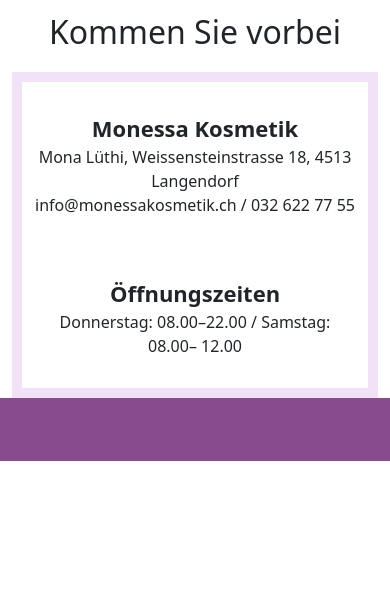
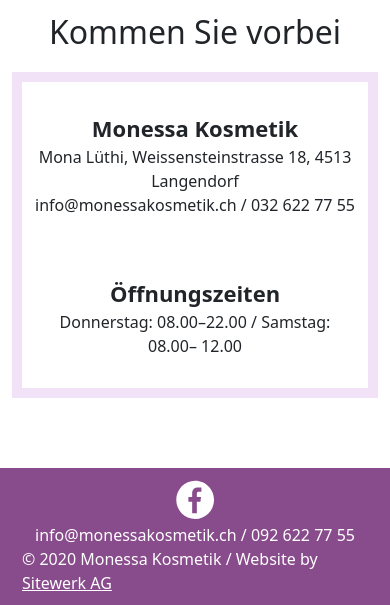
Before and after one commit to ratiry/monesa-project, a website: page html.html in a window 390 px wide. Shown: the part 3883-4488 px from the top of the page. Before the commit the page ends 4344 px from the top, so only its background shows below. Drawn offline with nearby package versions, Linux system fonts and the light colour scheme.

Commit message:
footer done

```diff
--- a/html.html
+++ b/html.html
@@ -172,7 +172,18 @@
       </div>
     </section>
     <footer id='footer'class='footer'>
-
+      <div class='container'>
+        <span>info@monessakosmetik.ch / 092 622 77 55</span>
+        <a href="">
+          <svg xmlns="http://www.w3.org/2000/svg" width="43" height="45" viewBox="0 0 43 45" fill="none">
+            <path d="M21.2191 2.70671C10.7539 2.6829 2.26318 11.2717 2.26318 21.853C2.26318 32.5136 10.6915 41.1183 21.141 41.1183C31.4813 41.1341 39.9565 32.6485 40.0345 22.0593C40.1126 11.4146 31.6842 2.73053 21.2191 2.70671ZM27.4155 13.7087C27.3218 13.7087 27.236 13.7087 27.1423 13.7087C26.2917 13.7166 25.441 13.7245 24.5904 13.7404C24.4343 13.7404 24.2782 13.7722 24.1222 13.8119C23.3262 14.0024 22.9125 14.431 22.8657 15.3597C22.8111 16.5901 22.8501 17.8205 22.8501 19.0826C24.2236 19.0826 25.6049 19.0826 27.0253 19.0826C26.8224 20.6305 26.6273 22.1387 26.4322 23.6707C25.2303 23.6707 24.0441 23.6707 22.8345 23.6707C22.8345 27.5127 22.8345 31.3229 22.8345 35.1569C21.2737 35.1569 19.7363 35.1569 18.1755 35.1569C18.1755 31.3308 18.1755 27.5206 18.1755 23.6787C16.9035 23.6787 15.6626 23.6787 14.3984 23.6787C14.3984 22.1467 14.3984 20.6385 14.3984 19.0985C15.647 19.0985 16.8957 19.0985 18.1755 19.0985C18.1755 18.9874 18.1755 18.908 18.1755 18.8207C18.1755 17.6776 18.1677 16.5346 18.1755 15.3836C18.1833 14.5104 18.2848 13.6531 18.6047 12.8434C19.3227 11.0018 20.6884 9.94609 22.577 9.56507C23.6851 9.34281 24.8011 9.446 25.9171 9.49363C26.4087 9.51744 26.9004 9.58095 27.4077 9.62063C27.4155 10.9939 27.4155 12.3354 27.4155 13.7087Z" fill="white"/>
+          </svg>
+        </a>
+        <div class='footer-container-creator'>
+          <SPAN>© 2020 Monessa Kosmetik / Website by</SPAN>
+          <a href ='https://github.com/ratiry/monesa-project/tree/develop'><span>Sitewerk AG</span> </a>
+        </div>
+      </div>
     </footer>
   </body>
 </html>
--- a/scss/main.scss
+++ b/scss/main.scss
@@ -175,6 +175,46 @@
 }
 .footer{
   background: #884B8B;
-  height:63px;
-
+  min-height:63px;
+  margin-top:70px;
+  display:flex;
+  flex-direction:column;
+  justify-content:center;
+  & .container{
+    display:grid;
+    grid-template-columns: 1fr 1fr 1fr;
+    max-width:1139px;
+    // margin-top:auto;
+    // margin-bottom: auto;
+    & > a{
+      display:flex;
+      justify-content:center;
+    }
+     p,span,a{
+      color:white;
+      margin-top:auto;
+      text-align:center;
+      margin-bottom:auto;
+    }
+    .footer-container-creator{
+      margin-top:auto;
+      margin-bottom:auto;
+    }
+  }
 }
+@media screen and (max-width:700px) {
+  .footer{
+    padding:10px;
+    & .container{
+      grid-template-columns: 1fr;
+      & > a{
+        grid-row-start:0;
+        grid-row-end: 1;
+      }
+      .footer-container-creator{
+        margin-right: auto;
+        margin-left:auto;
+      }
+    }
+  }
+}
```
Also changed, not shown: css/main.css, 1 other file.
